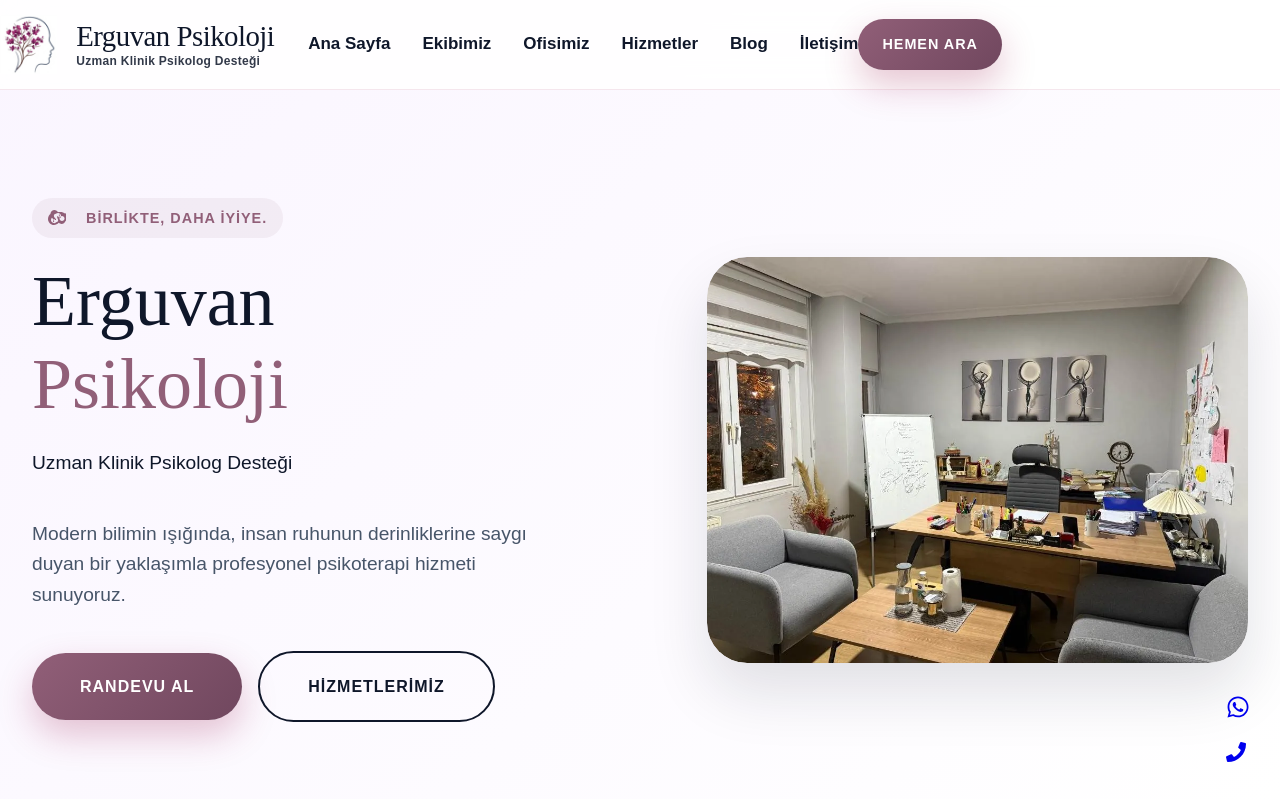
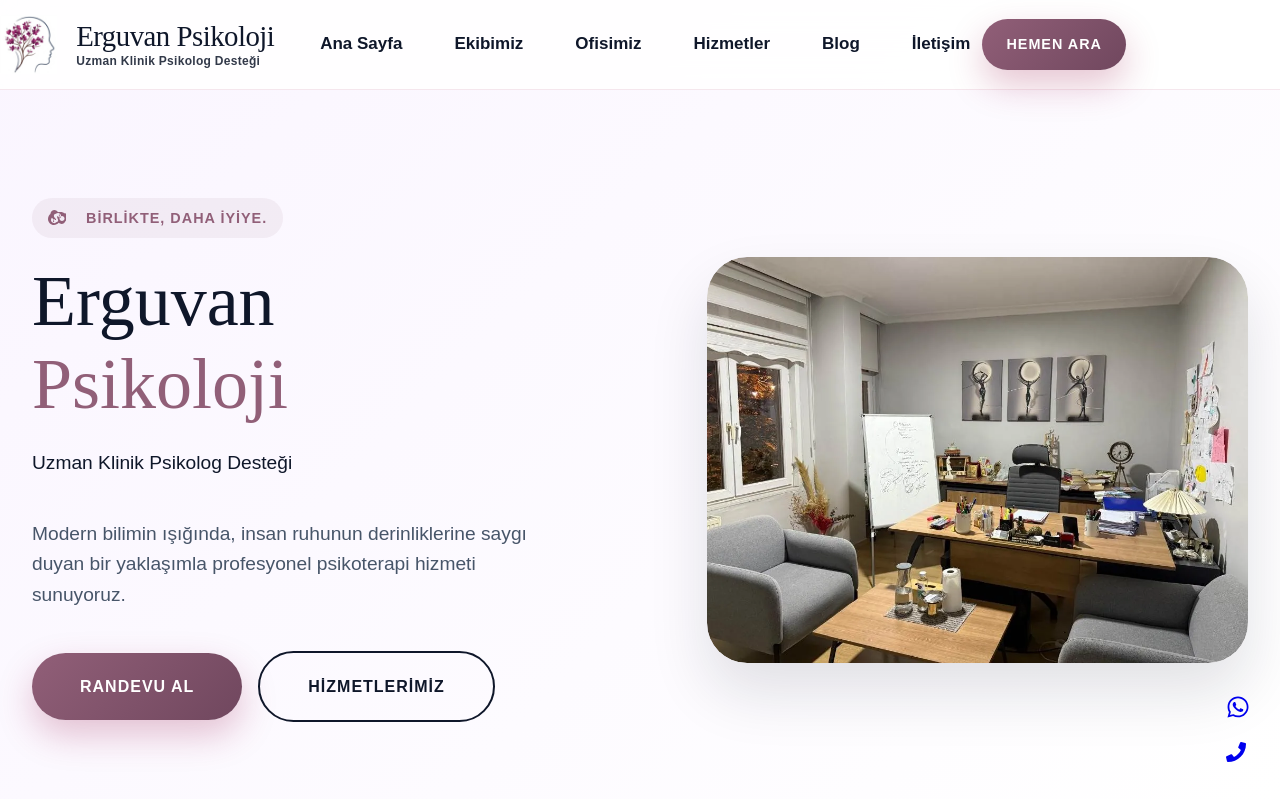
Before and after one commit to erguvanpsikoloji-cmyk/erguvan, a PHP site: page / in a window 1280 px wide. Shown: the top 799 px of the page. Run offline with PHP 8.4, Linux system fonts and the light colour scheme; data that the repository does not hold is empty; some web fonts are replaced.

Commit message:
ui: Header navigasyon ogeleri arasi bosluklar artirildi (v50)
- index.php: .nav-links gap 28px yapildi
- index.php: .nav-links a padding 8px 12px ve white-space nowrap eklendi
- config.php: VERSION v49 -> v50

```diff
--- a/config.php
+++ b/config.php
@@ -25,7 +25,7 @@ if (strpos($dir, $doc_root) !== 0) {
 }
 
 // Versiyon - Cache temizleme ve asset güncellemeleri için
-define('VERSION', 'v49');
+define('VERSION', 'v50');
 
 // Google Maps API Key
 define('GOOGLE_MAPS_API_KEY', 'AIzaSyA_BZgHTkpStO80rI3Ksbd9Dj_bF7P1CxE');
--- a/index.php
+++ b/index.php
@@ -442,7 +442,7 @@ try {
 
         .nav-links {
             display: flex;
-            gap: 2rem;
+            gap: 28px;
             list-style: none;
             align-items: center;
             flex-shrink: 1;
@@ -453,6 +453,8 @@ try {
             color: var(--primary);
             font-weight: 600;
             font-size: 17px;
+            padding: 8px 12px;
+            white-space: nowrap;
             transition: var(--transition);
             position: relative;
         }
```
Also changed, not shown: 1 other file.
